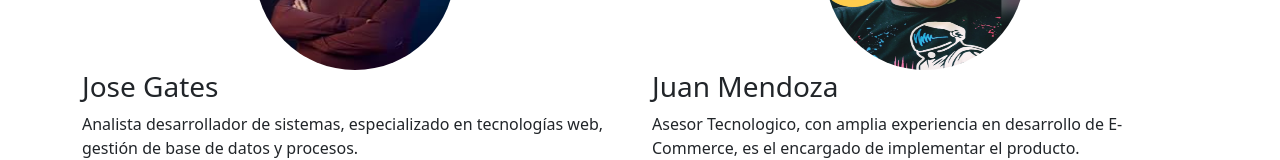
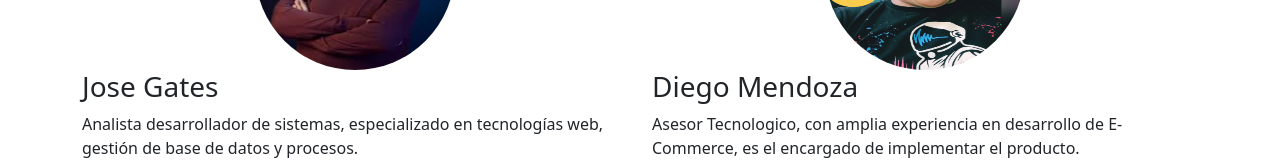
Before and after one commit to BillSaravia/trabajofinal, a plain HTML site: page Quienes somos.html in a window 1280 px wide. Shown: the part 960-1120 px from the top of the page. Drawn offline with nearby package versions, Linux system fonts and the light colour scheme.

Commit message:
Update Quienes somos.html

```diff
--- a/Quienes somos.html
+++ b/Quienes somos.html
@@ -107,7 +107,7 @@
                     <div class="col">
                       <div class="pl-3 pr-3">
                         <img src="chupe.jpg" alt="" class="imagi">
-                        <h3>Juan Mendoza</h3>
+                        <h3>Diego Mendoza</h3>
                         <p>Asesor Tecnologico, con amplia experiencia en desarrollo de E-Commerce, es el encargado de implementar el producto.</p>
                       </div>
                     </div>
```
